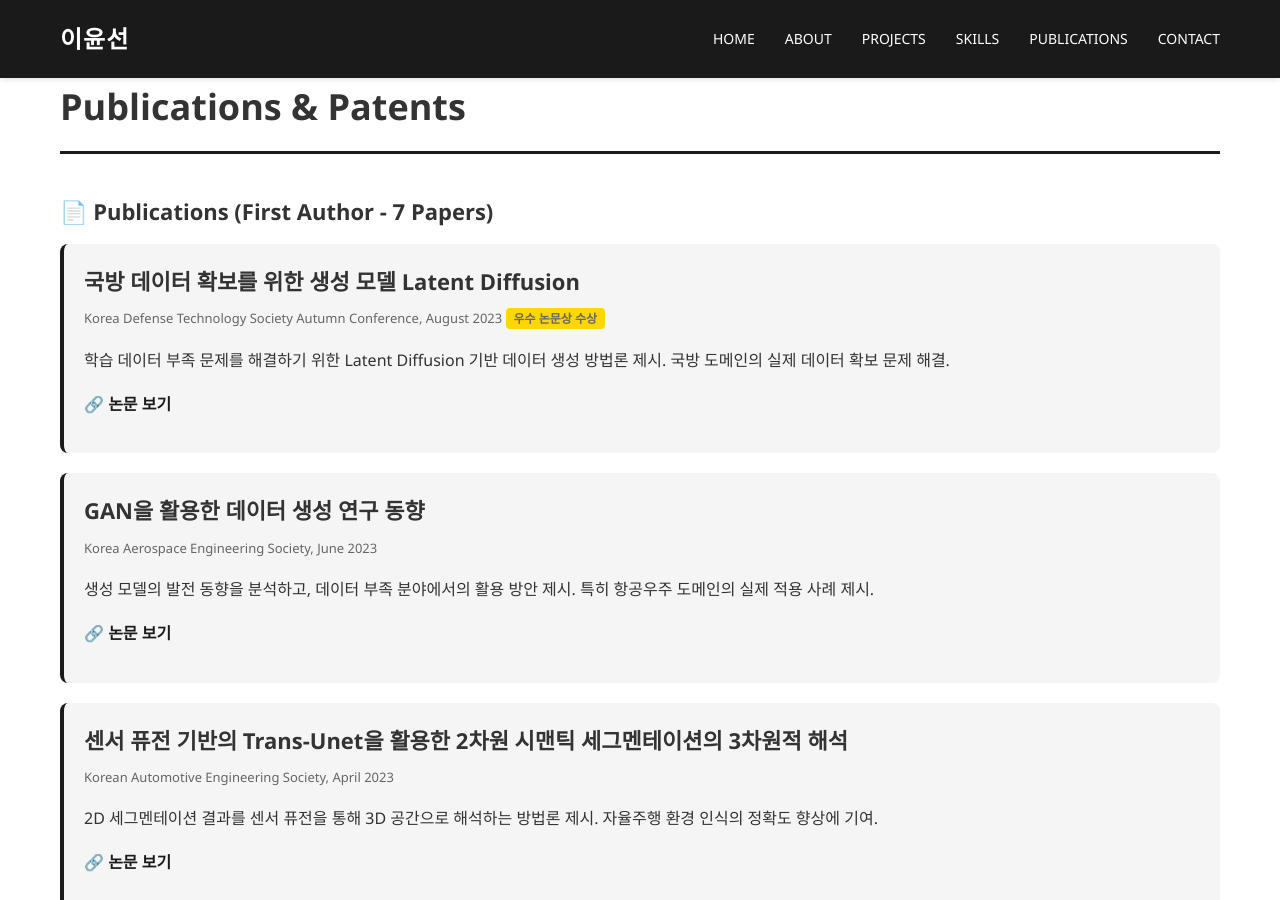
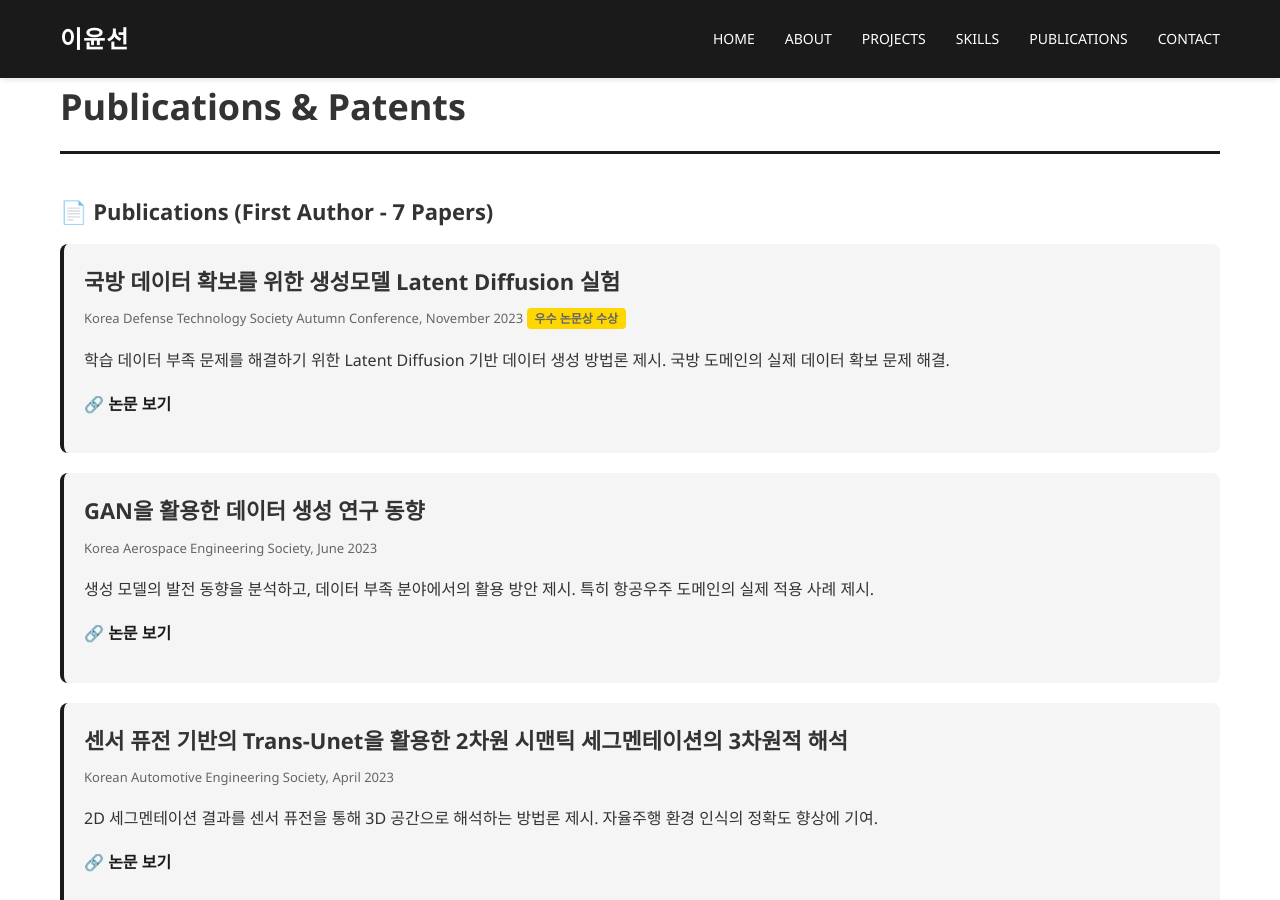
Before and after one commit to ckc5800/ckc5800.github.io, a Jekyll site: the page built from publications.html, in a window 1280 px wide and 900 px high. Built offline with Jekyll 4.4.1, drawn with Linux system fonts in a browser that asks for light colours; some of the changed text lies outside the part shown.

Commit message:
Fix paper official title and conference date (Nov 2023) per official award record

```diff
--- a/projects.html
+++ b/projects.html
@@ -274,7 +274,7 @@ title: Projects
 
     <h4 style="margin-top: 20px; color: #555;">성과</h4>
     <ul style="list-style-position: inside; line-height: 2;">
-        <li>✓ <strong>우수 논문상 수상:</strong> "국방 데이터 확보를 위한 생성 모델 Latent Diffusion" (한국국방기술학회 2023.11)</li>
+        <li>✓ <strong>우수 논문상 수상:</strong> "국방 데이터 확보를 위한 생성모델 Latent Diffusion 실험" (한국국방기술학회 2023.11)</li>
         <li>✓ 합성 데이터 생성 자동화 파이프라인 구축</li>
         <li>✓ 추가 논문: "GAN을 활용한 데이터 생성 연구 동향" (한국항공우주학회 2023)</li>
     </ul>
--- a/publications.html
+++ b/publications.html
@@ -9,8 +9,8 @@ title: Publications & Patents
     <h3>📄 Publications (First Author - 7 Papers)</h3>
 
     <div class="publication-item">
-        <h3>국방 데이터 확보를 위한 생성 모델 Latent Diffusion</h3>
-        <p class="meta">Korea Defense Technology Society Autumn Conference, August 2023 <span style="background: #FFD700; padding: 2px 8px; border-radius: 4px; font-size: 12px; font-weight: bold;">우수 논문상 수상</span></p>
+        <h3>국방 데이터 확보를 위한 생성모델 Latent Diffusion 실험</h3>
+        <p class="meta">Korea Defense Technology Society Autumn Conference, November 2023 <span style="background: #FFD700; padding: 2px 8px; border-radius: 4px; font-size: 12px; font-weight: bold;">우수 논문상 수상</span></p>
         <p>학습 데이터 부족 문제를 해결하기 위한 Latent Diffusion 기반 데이터 생성 방법론 제시. 국방 도메인의 실제 데이터 확보 문제 해결.</p>
         <p style="margin-top: 10px;"><a href="https://www.kidet.or.kr/index.php?hCode=BOARD&page=view&idx=1219&bo_idx=1" target="_blank" style="color: #1a1a1a; text-decoration: none; font-weight: 600;">🔗 논문 보기</a></p>
     </div>
@@ -95,7 +95,7 @@ title: Publications & Patents
     <div class="publication-item">
         <h3>Outstanding Paper Award</h3>
         <p class="meta">Korea Defense Technology Society Autumn Conference, November 2023</p>
-        <p>논문 제목: "국방 데이터 확보를 위한 생성 모델 Latent Diffusion"</p>
+        <p>논문 제목: "국방 데이터 확보를 위한 생성모델 Latent Diffusion 실험"</p>
         <p>학습 데이터 부족 문제를 해결하기 위한 생성 모델 기반 데이터 확보 방법론 제시로 우수 논문상 수상.</p>
     </div>
 </section>
```
